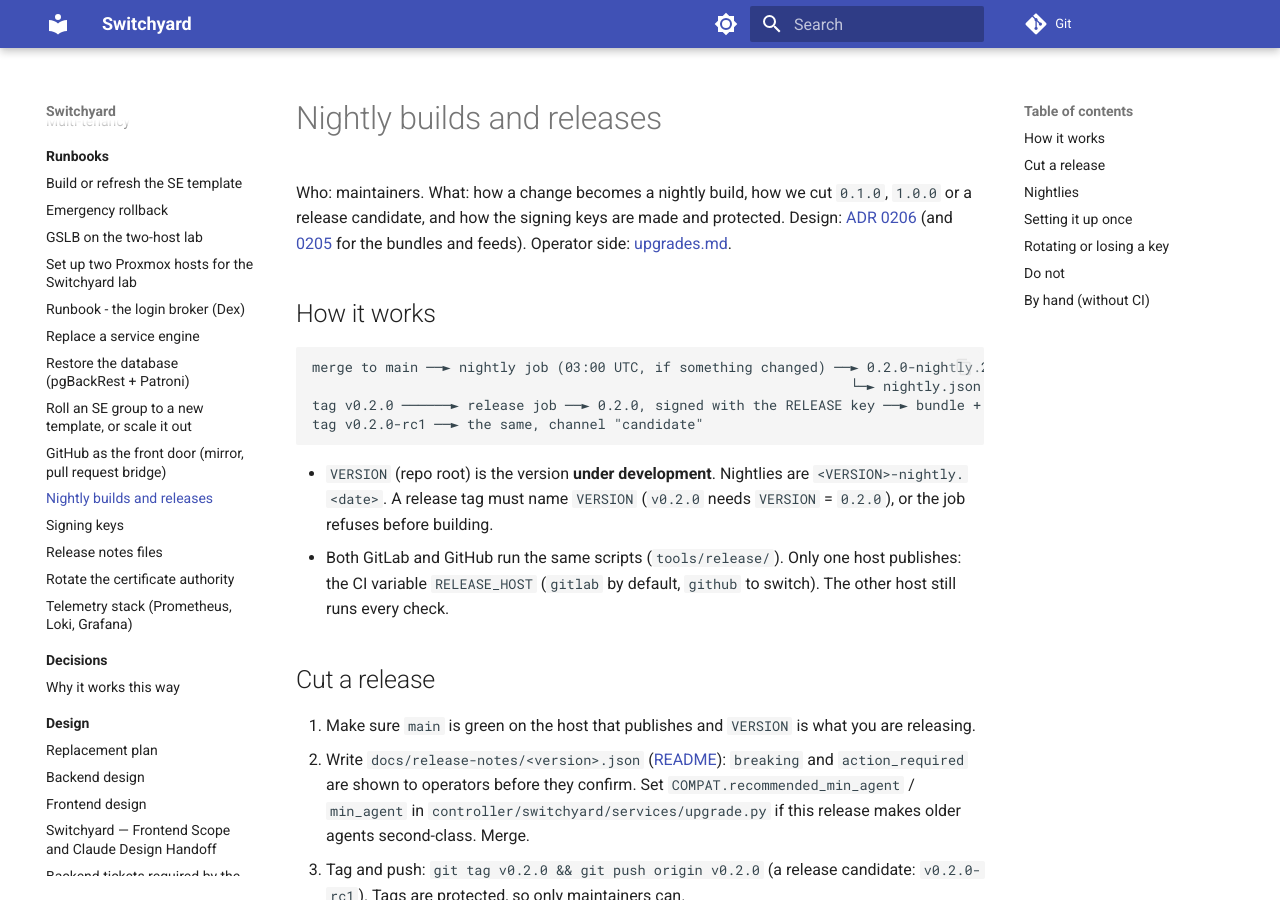
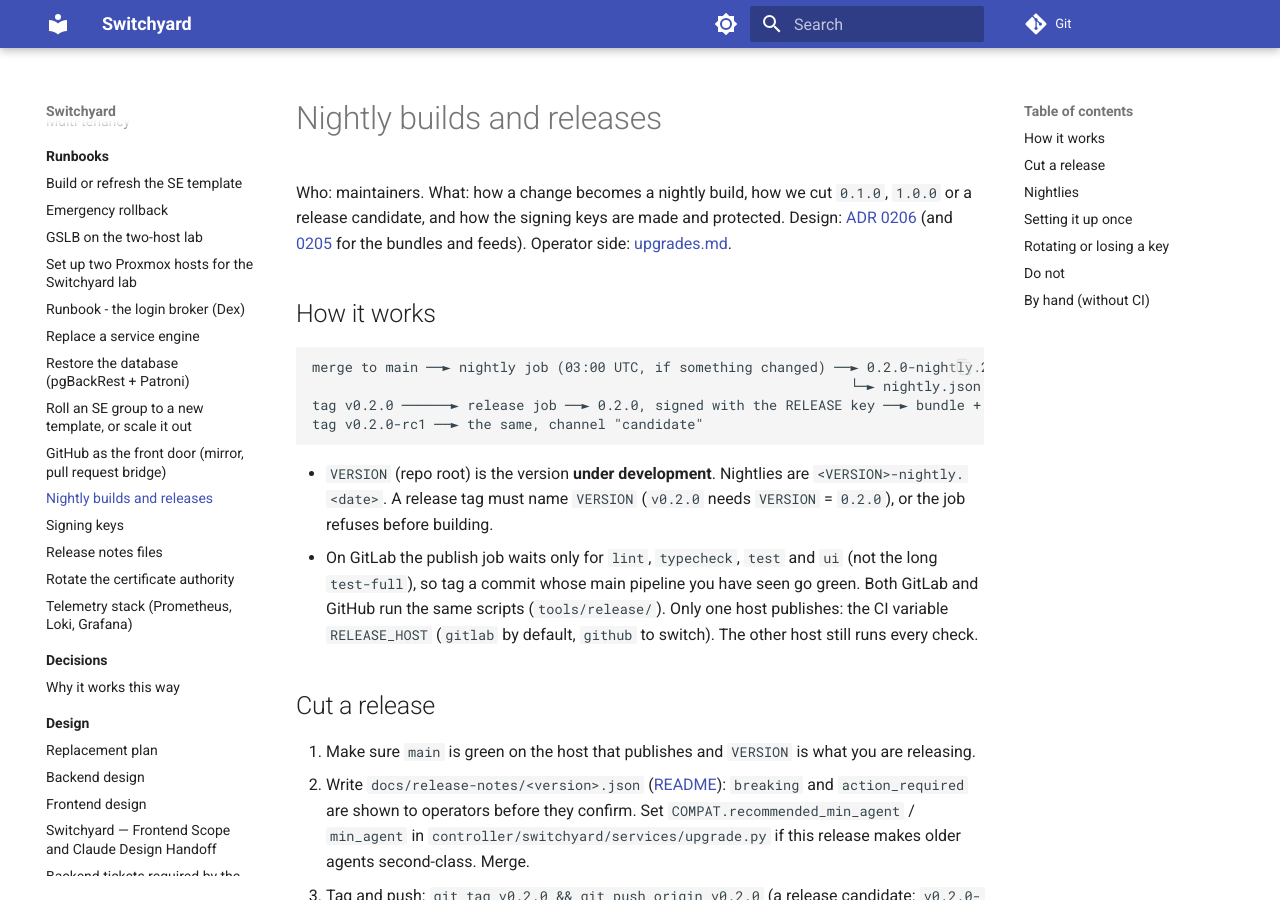
Before and after one commit to Globius/Switchyard, an MkDocs documentation site: the page built from docs/runbooks/release.md, in a window 1280 px wide and 900 px high. Built offline with MkDocs 1.6.1 and Material for MkDocs 9.7.7, drawn with Linux system fonts in a browser that asks for light colours.

Commit message:
Nightly publishing no longer waits for the whole check stage; slow-runner UI test timeouts
release-version starts at once and release-build needs lint, typecheck, test and ui. The UI
async wait is 20 s on CI (a test was caught at 5 s on the shared runner).

Co-Authored-By: Claude Sonnet 5.5 <noreply@anthropic.com>

```diff
--- a/.gitlab-ci.yml
+++ b/.gitlab-ci.yml
@@ -338,6 +338,7 @@ release-version:
   extends: .publisher
   stage: deploy
   interruptible: false
+  needs: []   # start at once; do not wait for the whole check stage
   variables:
     GIT_DEPTH: "100"
   script:
@@ -365,7 +366,8 @@ release-build:
   extends: .publisher
   stage: deploy
   interruptible: false
-  needs: [release-version]
+  # Publish only a main (or tag) that passes the quick checks; test-full still runs beside it.
+  needs: [release-version, lint, typecheck, test, ui]
   timeout: 1h
   image: ${CI_DEPENDENCY_PROXY_GROUP_IMAGE_PREFIX}/docker:27
   services:
--- a/docs/runbooks/release.md
+++ b/docs/runbooks/release.md
@@ -15,7 +15,7 @@ tag v0.2.0-rc1 ──► the same, channel "candidate"
 
 - `VERSION` (repo root) is the version **under development**. Nightlies are `<VERSION>-nightly.<date>`. A release tag must name `VERSION`
   (`v0.2.0` needs `VERSION` = `0.2.0`), or the job refuses before building.
-- Both GitLab and GitHub run the same scripts (`tools/release/`). Only one host publishes: the CI variable `RELEASE_HOST` (`gitlab` by default,
+- On GitLab the publish job waits only for `lint`, `typecheck`, `test` and `ui` (not the long `test-full`), so tag a commit whose main pipeline you have seen go green. Both GitLab and GitHub run the same scripts (`tools/release/`). Only one host publishes: the CI variable `RELEASE_HOST` (`gitlab` by default,
   `github` to switch). The other host still runs every check.
 
 ## Cut a release
```
Also changed, not shown: 1 other file.
